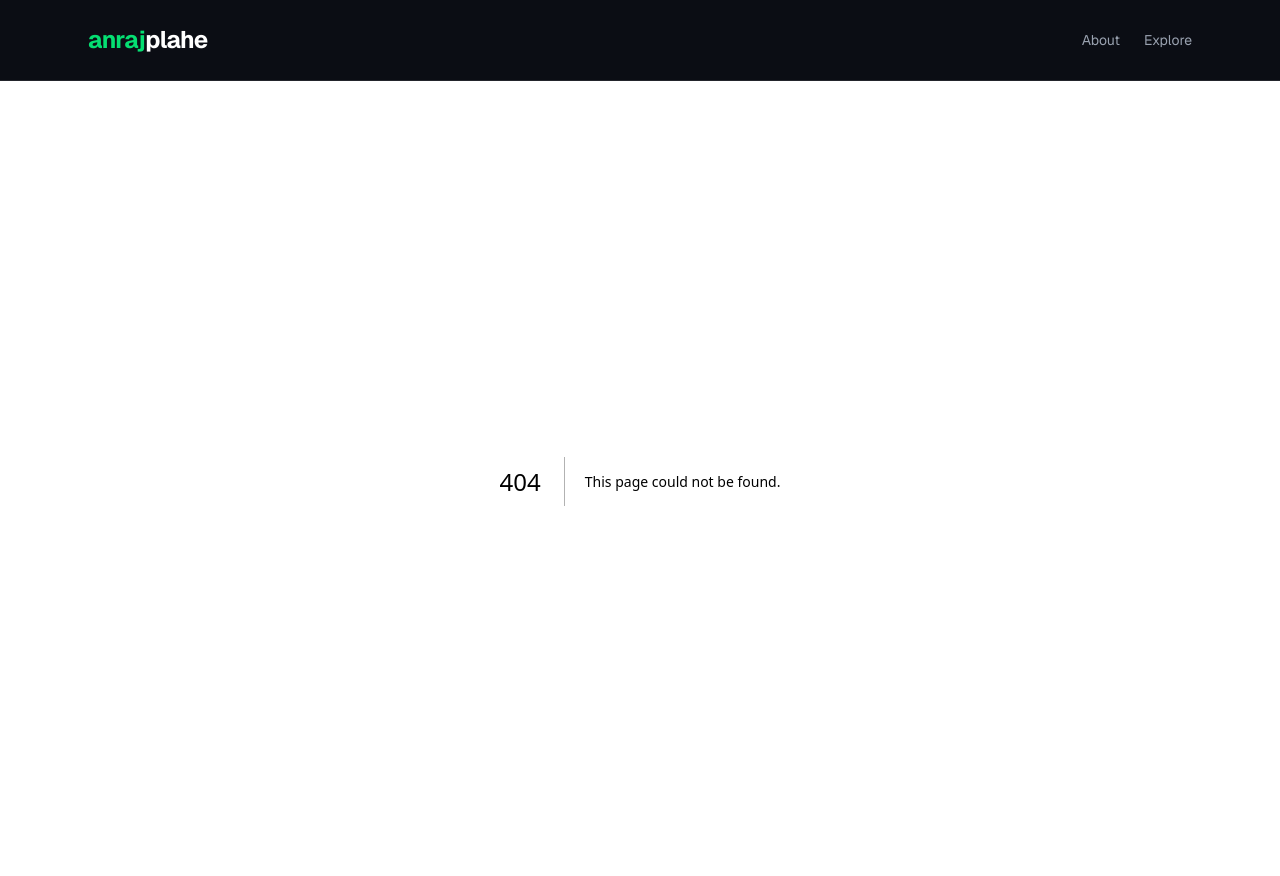
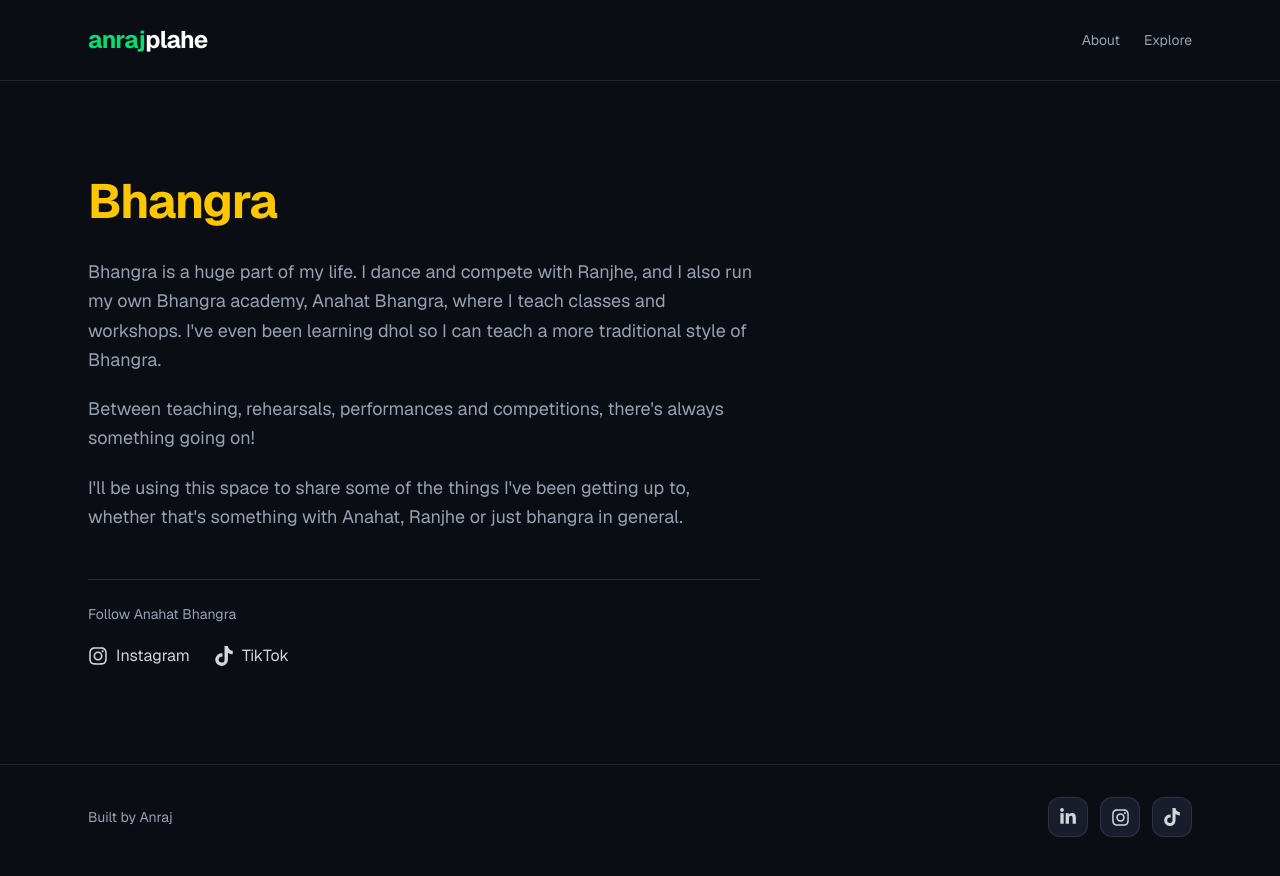
Before and after one commit to anrajplahe/anraj-website, a Next.js app: page /bhangra in a window 1280 px wide. Before the commit this address had no page. Shown: the top 876 px of the page. Built offline with nearby package versions, Linux system fonts and the light colour scheme.

Commit message:
Add Bhangra and Music pages with shared footer

```diff
--- /dev/null
+++ b/src/app/bhangra/page.tsx
@@ -0,0 +1,76 @@
+
+import type { Metadata } from "next";
+import { FaInstagram, FaTiktok } from "react-icons/fa6";
+
+export const metadata: Metadata = {
+  title: "Bhangra",
+  description:
+    "A little insight into my world of Bhangra, from teaching to performing and competing.",
+  alternates: {
+    canonical: "/bhangra",
+  },
+};
+
+export default function BhangraPage() {
+  return (
+    <main className="flex-1 bg-[#0B0D14] text-white">
+      <section className="mx-auto max-w-6xl px-4 py-16 sm:px-6 sm:py-24">
+
+        {/* Page Title */}
+        <h1 className="text-4xl font-bold tracking-tight text-yellow-400 sm:text-5xl">
+          Bhangra
+        </h1>
+
+        {/* Introduction */}
+        <div className="mt-8 max-w-2xl space-y-5 text-base leading-relaxed text-gray-400 sm:text-lg">
+          <p>
+            Bhangra is a huge part of my life. I dance and compete
+            with Ranjhe, and I also run my own Bhangra academy,
+            Anahat Bhangra, where I teach classes and workshops. I've even been learning dhol so I can teach a more traditional style of Bhangra.
+          </p>
+
+          <p>
+            Between teaching, rehearsals, performances and
+            competitions, there's always something going on!
+          </p>
+
+          <p>
+            I'll be using this space to share some of the things
+            I've been getting up to, whether that's something
+            with Anahat, Ranjhe or just bhangra in general.
+          </p>
+        </div>
+
+        {/* Social Links */}
+        <div className="mt-12 max-w-2xl border-t border-white/15 pt-6">
+          <p className="mb-5 text-sm text-gray-400">
+            Follow Anahat Bhangra
+          </p>
+
+          <div className="flex flex-wrap items-center gap-6">
+            <a
+              href="https://www.instagram.com/anahatbhangra/"
+              target="_blank"
+              rel="noopener noreferrer"
+              className="inline-flex items-center gap-2 text-gray-300 transition-colors hover:text-yellow-400"
+            >
+              <FaInstagram size={20} />
+              <span>Instagram</span>
+            </a>
+
+            <a
+              href="https://www.tiktok.com/@anahatbhangra"
+              target="_blank"
+              rel="noopener noreferrer"
+              className="inline-flex items-center gap-2 text-gray-300 transition-colors hover:text-yellow-400"
+            >
+              <FaTiktok size={20} />
+              <span>TikTok</span>
+            </a>
+          </div>
+        </div>
+
+      </section>
+    </main>
+  );
+}
--- a/src/app/layout.tsx
+++ b/src/app/layout.tsx
@@ -2,6 +2,7 @@
 import type { Metadata } from "next";
 import { Geist, Geist_Mono } from "next/font/google";
 import Navbar from "@/components/Navbar";
+import Footer from "@/components/Footer";
 import "./globals.css";
 
 const geistSans = Geist({
@@ -47,6 +48,8 @@ export const metadata: Metadata = {
   },
 };
 
+
+
 export default function RootLayout({ children }: LayoutProps<"/">) {
   return (
     <html
@@ -54,13 +57,11 @@ export default function RootLayout({ children }: LayoutProps<"/">) {
       className={`${geistSans.variable} ${geistMono.variable} h-full antialiased`}
     >
       <body className="flex min-h-screen flex-col bg-[#0B0D14] text-white">
-
-        {/* Shared navigation across all pages */}
         <Navbar />
 
-        {/* Content of whichever page is being viewed */}
         {children}
 
+        <Footer />
       </body>
     </html>
   );
--- /dev/null
+++ b/src/app/music/page.tsx
@@ -0,0 +1,46 @@
+
+import type { Metadata } from "next";
+
+export const metadata: Metadata = {
+  title: "Guitar & Music",
+  description:
+    "My love for guitar, music, recording and experimenting with different sounds.",
+  alternates: {
+    canonical: "/music",
+  },
+};
+
+export default function MusicPage() {
+  return (
+    <main className="flex-1 bg-[#0B0D14] text-white">
+      <section className="mx-auto max-w-6xl px-4 py-16 sm:px-6 sm:py-24">
+
+        {/* Page Title */}
+        <h1 className="text-4xl font-bold tracking-tight text-pink-400 sm:text-5xl">
+          Guitar & Music
+        </h1>
+
+        {/* Introduction */}
+        <div className="mt-8 max-w-2xl space-y-5 text-base leading-relaxed text-gray-400 sm:text-lg">
+          <p>
+            Music has always been something I've loved, and
+            guitar is one of my favourite ways of expressing it.
+          </p>
+
+          <p>
+            I enjoy learning songs, playing around with
+            different guitar tones and experimenting with
+            recording and music production. I also play dhol, and Indian drum that is very prevalent in Bhangra.
+          </p>
+
+          <p>
+            I'll eventually be using this space to share
+            guitar covers, recordings and anything else
+            musical that I've been working on.
+          </p>
+        </div>
+
+      </section>
+    </main>
+  );
+}
--- a/src/app/page.tsx
+++ b/src/app/page.tsx
@@ -1,10 +1,4 @@
 import InterestCard from "@/components/InterestCard";
-
-import {
-  FaLinkedinIn,
-  FaInstagram,
-  FaTiktok,
-} from "react-icons/fa6";
 
 // Interest card data
 
@@ -22,17 +16,20 @@ const interests = [
     colour: "text-cyan-400",
     href: "/tech",
   },
+
   {
     title: "Bhangra",
     description: "Teaching, performing and competing.",
     symbol: "✦",
     colour: "text-yellow-400",
+    href: "/bhangra",
   },
   {
     title: "Guitar & Music",
     description: "Guitars, sounds and random musings.",
     symbol: "♫",
     colour: "text-pink-400",
+    href: "/music",
   },
 ];
 
@@ -126,54 +123,6 @@ export default function Home() {
         </div>
       </section>
 
-      {/* Footer */}
-      <footer className="border-t border-white/10">
-        <div className="mx-auto flex max-w-6xl flex-col items-center justify-between gap-5 px-4 py-7 sm:flex-row sm:px-6 sm:py-8">
-
-          <p className="text-sm text-gray-400">
-            Built by Anraj
-          </p>
-
-          {/* Social Links */}
-          <div className="flex items-center gap-3">
-
-            {/* LinkedIn */}
-            <a
-              href="https://www.linkedin.com/in/anraj-plahe/"
-              target="_blank"
-              rel="noopener noreferrer"
-              aria-label="LinkedIn"
-              className="flex h-10 w-10 items-center justify-center rounded-xl border border-white/10 bg-[#191D2B] text-gray-300 transition-all duration-200 hover:-translate-y-1 hover:border-green-400/50 hover:text-green-400 focus-visible:outline-2 focus-visible:outline-offset-2 focus-visible:outline-green-400"
-            >
-              <FaLinkedinIn size={18} />
-            </a>
-
-            {/* Instagram */}
-            <a
-              href="https://www.instagram.com/anraj.plahe/"
-              target="_blank"
-              rel="noopener noreferrer"
-              aria-label="Instagram"
-              className="flex h-10 w-10 items-center justify-center rounded-xl border border-white/10 bg-[#191D2B] text-gray-300 transition-all duration-200 hover:-translate-y-1 hover:border-green-400/50 hover:text-green-400 focus-visible:outline-2 focus-visible:outline-offset-2 focus-visible:outline-green-400"
-            >
-              <FaInstagram size={19} />
-            </a>
-
-            {/* TikTok */}
-            <a
-              href="https://www.tiktok.com/@anraj.plahe"
-              target="_blank"
-              rel="noopener noreferrer"
-              aria-label="TikTok"
-              className="flex h-10 w-10 items-center justify-center rounded-xl border border-white/10 bg-[#191D2B] text-gray-300 transition-all duration-200 hover:-translate-y-1 hover:border-green-400/50 hover:text-green-400 focus-visible:outline-2 focus-visible:outline-offset-2 focus-visible:outline-green-400"
-            >
-              <FaTiktok size={18} />
-            </a>
-
-          </div>
-        </div>
-      </footer>
-
     </main>
   );
 }
--- /dev/null
+++ b/src/components/Footer.tsx
@@ -0,0 +1,58 @@
+
+import {
+  FaLinkedinIn,
+  FaInstagram,
+  FaTiktok,
+} from "react-icons/fa6";
+
+export default function Footer() {
+  return (
+    <footer className="w-full border-t border-white/10 bg-[#0B0D14] text-white">
+      <div className="mx-auto flex max-w-6xl flex-col items-center justify-between gap-5 px-4 py-7 sm:flex-row sm:px-6 sm:py-8">
+
+        {/* Footer Text */}
+        <p className="text-sm text-gray-400">
+          Built by Anraj
+        </p>
+
+        {/* Social Links */}
+        <div className="flex items-center gap-3">
+
+          {/* LinkedIn */}
+          <a
+            href="https://www.linkedin.com/in/anraj-plahe/"
+            target="_blank"
+            rel="noopener noreferrer"
+            aria-label="LinkedIn"
+            className="flex h-10 w-10 items-center justify-center rounded-xl border border-white/10 bg-[#191D2B] text-gray-300 transition-all duration-200 hover:-translate-y-1 hover:border-green-400/50 hover:text-green-400 focus-visible:outline-2 focus-visible:outline-offset-2 focus-visible:outline-green-400"
+          >
+            <FaLinkedinIn size={18} />
+          </a>
+
+          {/* Instagram */}
+          <a
+            href="https://www.instagram.com/anraj.plahe/"
+            target="_blank"
+            rel="noopener noreferrer"
+            aria-label="Instagram"
+            className="flex h-10 w-10 items-center justify-center rounded-xl border border-white/10 bg-[#191D2B] text-gray-300 transition-all duration-200 hover:-translate-y-1 hover:border-green-400/50 hover:text-green-400 focus-visible:outline-2 focus-visible:outline-offset-2 focus-visible:outline-green-400"
+          >
+            <FaInstagram size={19} />
+          </a>
+
+          {/* TikTok */}
+          <a
+            href="https://www.tiktok.com/@anraj.plahe"
+            target="_blank"
+            rel="noopener noreferrer"
+            aria-label="TikTok"
+            className="flex h-10 w-10 items-center justify-center rounded-xl border border-white/10 bg-[#191D2B] text-gray-300 transition-all duration-200 hover:-translate-y-1 hover:border-green-400/50 hover:text-green-400 focus-visible:outline-2 focus-visible:outline-offset-2 focus-visible:outline-green-400"
+          >
+            <FaTiktok size={18} />
+          </a>
+
+        </div>
+      </div>
+    </footer>
+  );
+}
```
